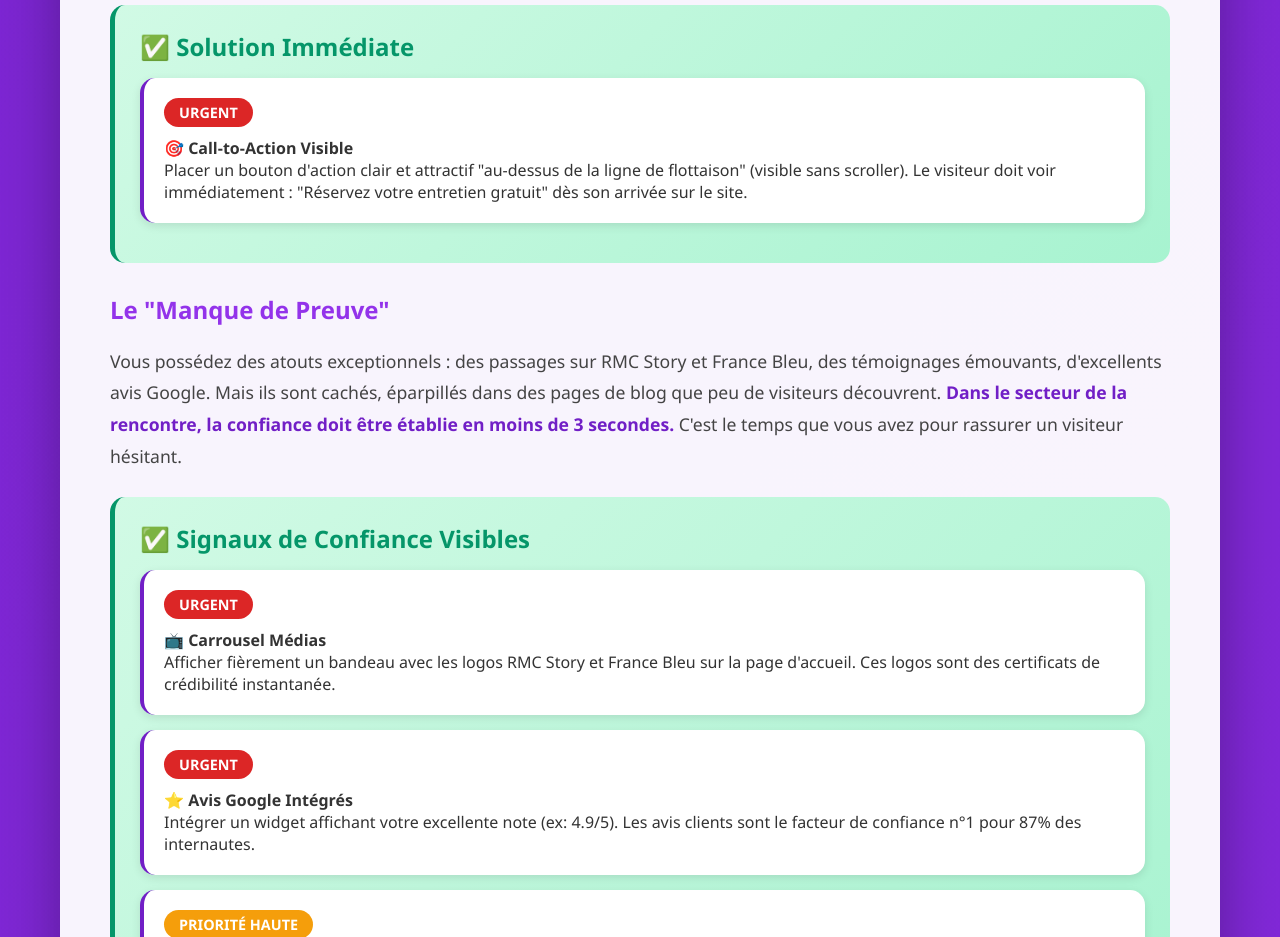
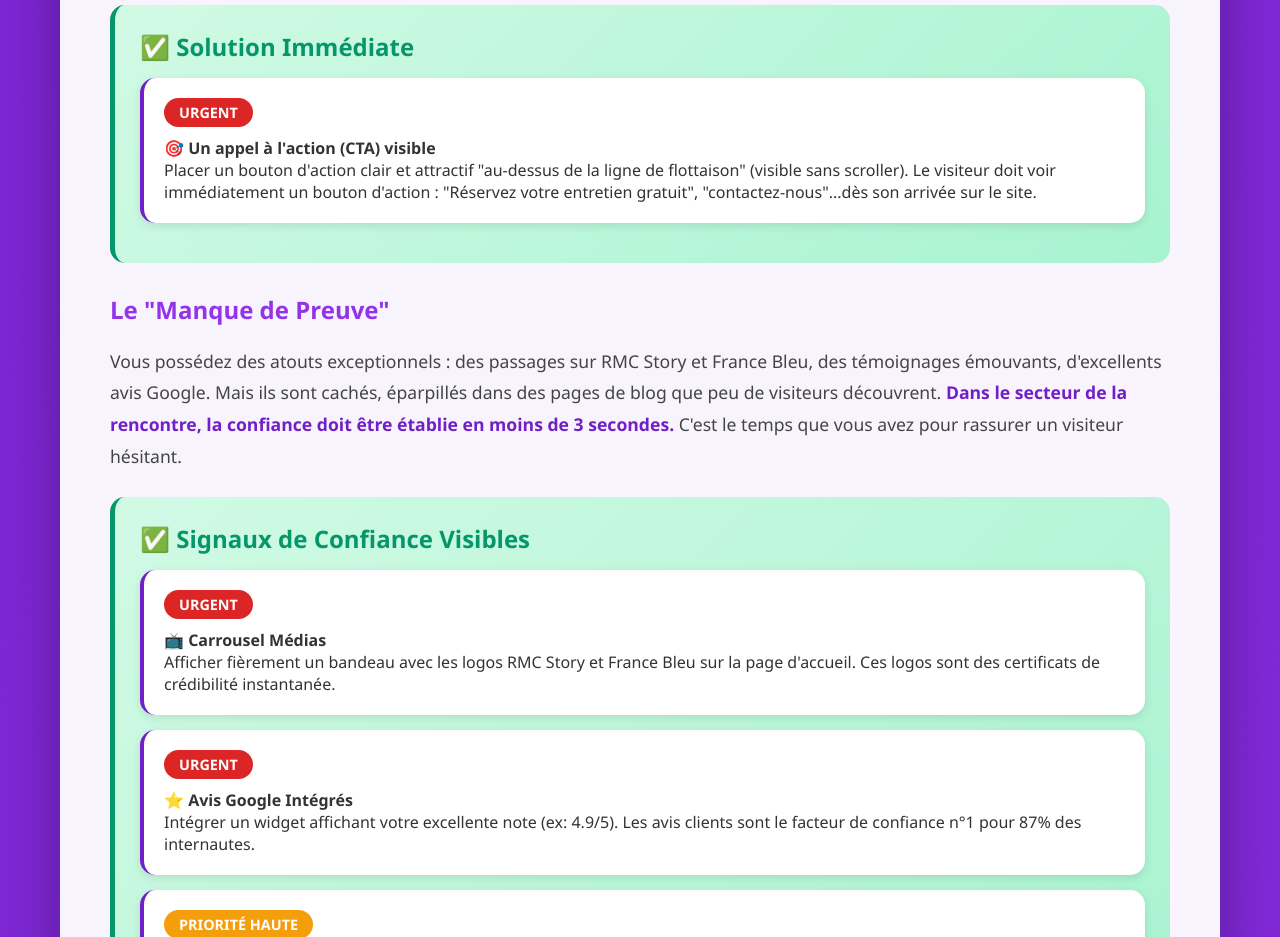
Before and after one commit to Mompw/pre-audit-petille-avec-moi, a plain HTML site: page index.html in a window 1280 px wide. Shown: the part 5540-6477 px from the top of the page. Drawn offline with Linux system fonts and the light colour scheme.

Commit message:
Change CTA text to French and enhance clarity
Updated the call-to-action text to be more descriptive.

```diff
--- a/index.html
+++ b/index.html
@@ -504,10 +504,10 @@
                 <h3 style="color: #059669; margin-top: 0;">✅ Solution Immédiate</h3>
                 <div class="action-item">
                     <div class="priority-badge urgent">URGENT</div>
-                    <h4>🎯 Call-to-Action Visible</h4>
+                    <h4>🎯 Un appel à l'action (CTA) visible</h4>
                     <p>Placer un bouton d'action clair et attractif "au-dessus de la ligne de flottaison"
-                    (visible sans scroller). Le visiteur doit voir immédiatement : "Réservez votre entretien
-                    gratuit" dès son arrivée sur le site.</p>
+                    (visible sans scroller). Le visiteur doit voir immédiatement un bouton d'action : "Réservez votre entretien
+                    gratuit", "contactez-nous"...dès son arrivée sur le site.</p>
                 </div>
             </div>
 
```
